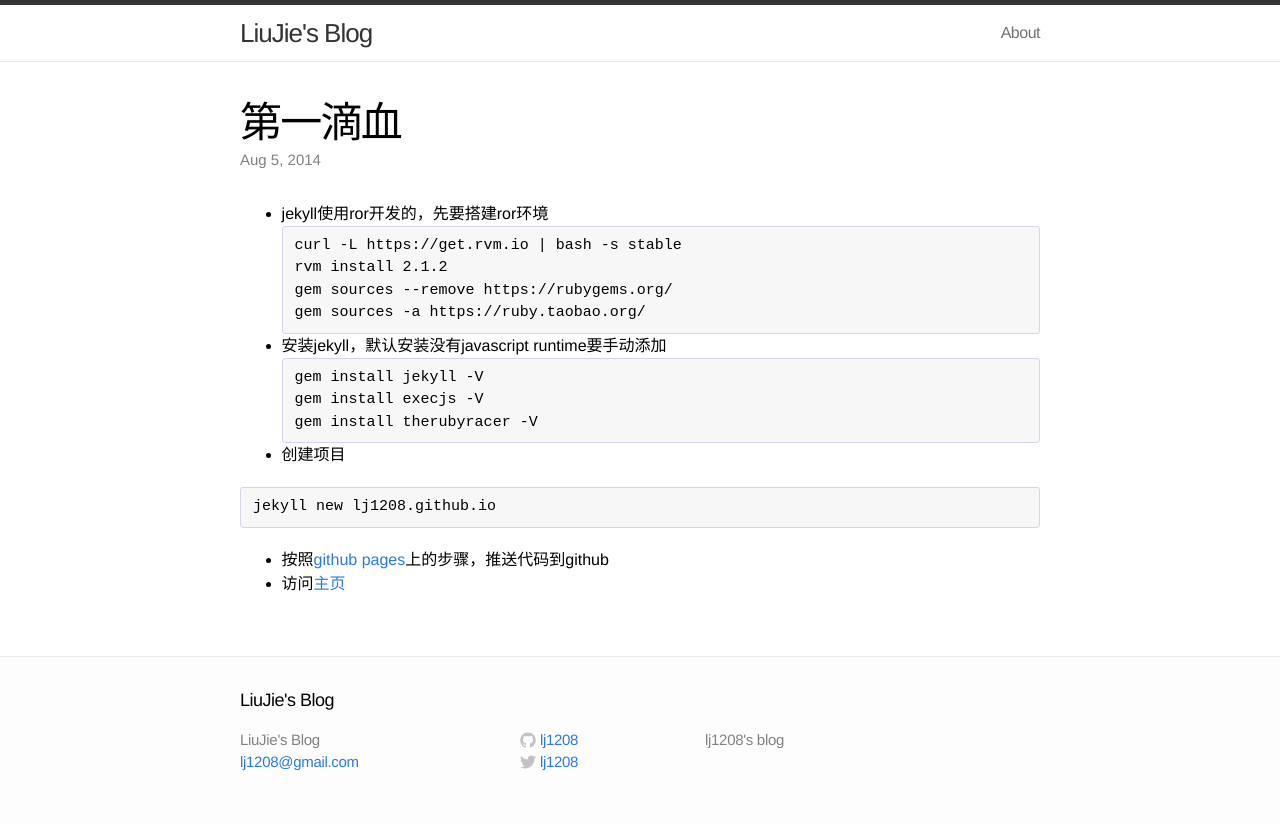
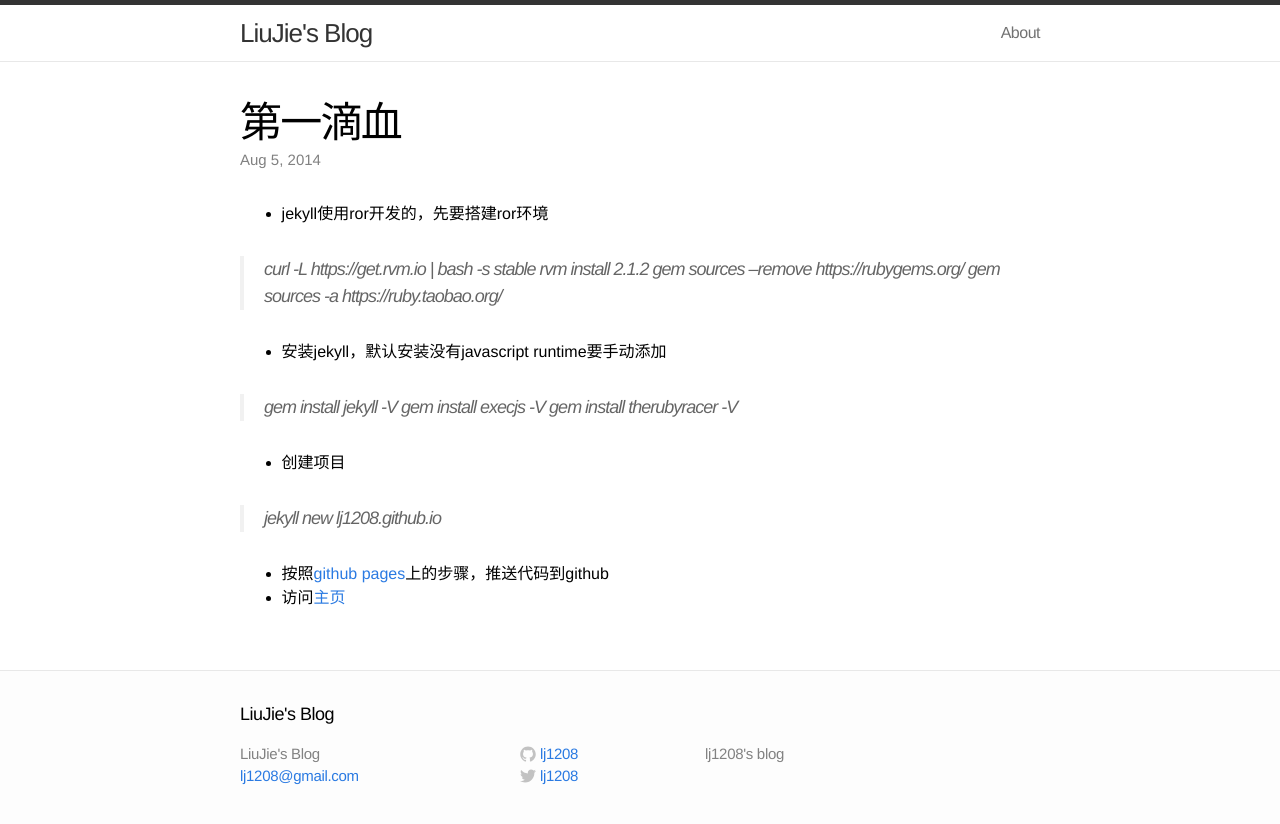
Before and after one commit to lj1208/lj1208.github.io, a Jekyll site: the page built from _posts/2014-08-05-第一滴血.markdown, in a window 1280 px wide. Shown: the top 824 px of the page. Built offline with Jekyll 4.4.1, drawn with Linux system fonts in a browser that asks for light colours.

Commit message:
Update 2014-08-05-第一滴血.markdown

````diff
--- a/_posts/2014-08-05-第一滴血.markdown
+++ b/_posts/2014-08-05-第一滴血.markdown
@@ -6,23 +6,22 @@ categories: jekyll update
 ---
 
 * jekyll使用ror开发的，先要搭建ror环境
-~~~
-curl -L https://get.rvm.io | bash -s stable
-rvm install 2.1.2
-gem sources --remove https://rubygems.org/
-gem sources -a https://ruby.taobao.org/
-~~~
+
+> curl -L https://get.rvm.io | bash -s stable
+ rvm install 2.1.2
+ gem sources --remove https://rubygems.org/
+ gem sources -a https://ruby.taobao.org/
 
 * 安装jekyll，默认安装没有javascript runtime要手动添加
-```
-gem install jekyll -V
-gem install execjs -V
-gem install therubyracer -V
-```
+
+> gem install jekyll -V
+ gem install execjs -V
+ gem install therubyracer -V
+
 * 创建项目
-<pre>
-jekyll new lj1208.github.io
-</pre>
+
+> jekyll new lj1208.github.io
+
 
 * 按照[github pages](https://pages.github.com/)上的步骤，推送代码到github
 * 访问[主页](http://lj1208.github.io)
````
